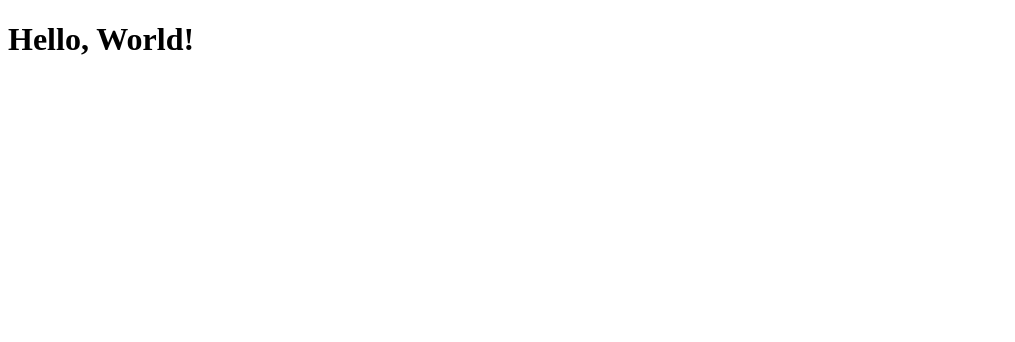
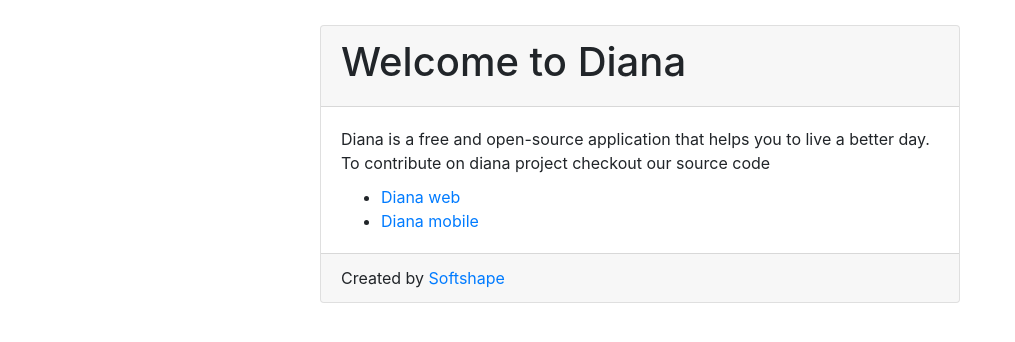
Before and after one commit to softshape-team/diana-server, a Next.js app in the folder interface/: page / in a window 1280 px wide. Shown: the top 342 px of the page, without its empty margins (0-1015 px from the left). Built offline with nearby package versions, Linux system fonts and the light colour scheme.

Commit message:
Update diana welcome page

```diff
--- a/interface/package.json
+++ b/interface/package.json
@@ -8,13 +8,17 @@
     "start": "next start"
   },
   "dependencies": {
+    "bootstrap": "^4.6.0",
     "next": "10.0.6",
     "react": "17.0.1",
+    "react-bootstrap": "^1.4.3",
     "react-dom": "17.0.1"
   },
   "devDependencies": {
     "@types/node": "^14.14.25",
     "@types/react": "^17.0.1",
+    "classnames": "^2.2.6",
+    "sass": "^1.32.6",
     "typescript": "^4.1.3"
   }
 }
--- a/interface/pages/_app.tsx
+++ b/interface/pages/_app.tsx
@@ -1,3 +1,5 @@
+import "bootstrap/dist/css/bootstrap.min.css";
+
 const App = ({ Component, pageProps }) => {
   return <Component {...pageProps} />;
 };
--- a/interface/pages/index.tsx
+++ b/interface/pages/index.tsx
@@ -1,7 +1,40 @@
+import { Card, Container, Row, Col } from "react-bootstrap";
+import cn from "classnames";
+
+import style from "./main.module.scss";
+
 interface HomeProps {}
 
 const Home: React.FC<HomeProps> = () => {
-  return <h1>Hello, World!</h1>;
+  return (
+    <div>
+      <Container fluid>
+        <Row className="justify-content-center">
+          <Card as={Col} md={6} className={cn(style.card)}>
+            <Card.Header>
+              <h1>Welcome to Diana</h1>
+            </Card.Header>
+            <Card.Body>
+              Diana is a free and open-source application that helps you to live
+              a better day. <br />
+              To contribute on diana project checkout our source code
+              <ul className={style.sourceCodeLinks}>
+                <li>
+                  <a href="#">Diana web</a>
+                </li>
+                <li>
+                  <a href="#">Diana mobile</a>
+                </li>
+              </ul>
+            </Card.Body>
+            <Card.Footer>
+              Created by <a href="https://softshape.org">Softshape</a>
+            </Card.Footer>
+          </Card>
+        </Row>
+      </Container>
+    </div>
+  );
 };
 
 export default Home;
--- /dev/null
+++ b/interface/pages/main.module.scss
@@ -0,0 +1,10 @@
+.card {
+  padding: 0;
+  margin: {
+    top: 25px;
+  }
+
+  .sourceCodeLinks {
+    margin: 10px 0 0;
+  }
+}
```
Also changed, not shown: 1 other file (tests, documents, lock files or other folders).
